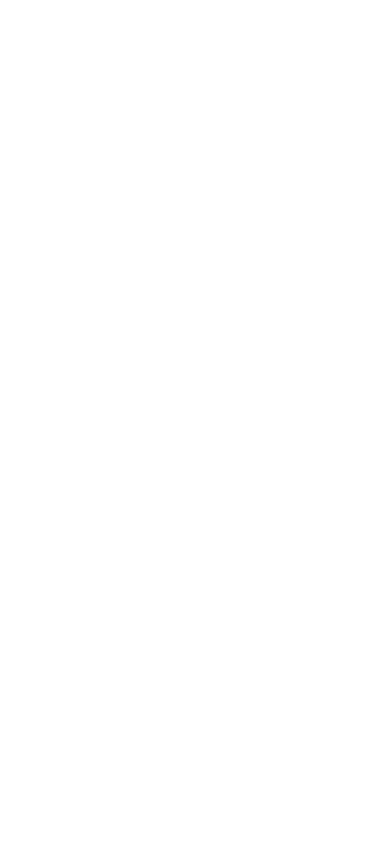
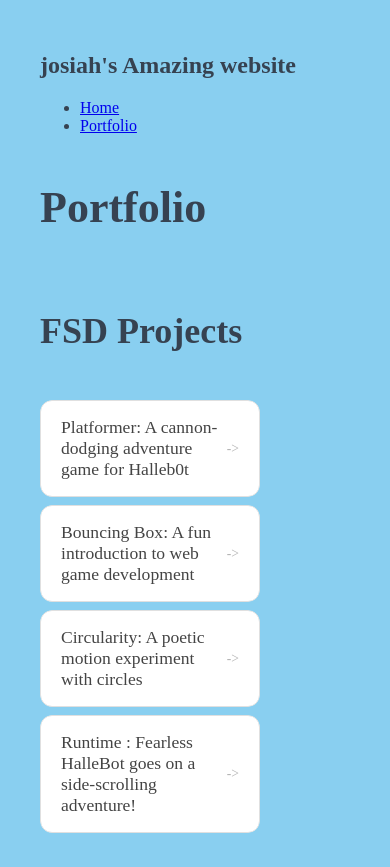
Before and after one commit to jsho0492111/jsho0492111.github.io, a plain HTML site: page portfolio.html in a window 390 px wide. Before the commit the page ends 844 px from the top, so only its background shows below. Drawn offline with Linux system fonts and the light colour scheme.

Commit message:
10/27/26 worked on portpholio

```diff
--- a/portfolio.html
+++ b/portfolio.html
@@ -0,0 +1,44 @@
+<!DOCTYPE html>
+<html>
+<head>
+<title>My Awesome project</title>
+<link rel="stylesheet" href="style.css" />
+</head>
+<body>
+<!-- All content goes here -->
+<div id="all-contents">
+  <nav>
+<h1>josiah's Amazing website</h1>
+<ul id="nav-ul">
+<li class="nav-li">
+<a href="https://urban-parakeet-g5xpw4rg4672pw-5500.app.github.dev/">Home</a>
+</li>
+<li class="nav-li">
+<a href="https://urban-parakeet-g5xpw4rg4672pw-5500.app.github.dev/portfolio.html">Portfolio</a>
+</li>
+</ul>
+</nav>
+<main>
+<div class="content">
+<h1>Portfolio</h1>
+<h3>FSD Projects</h3>
+<ul id="portfolio">
+  <li>
+<a href="fsd-projects/platformer/">Platformer: A cannon-dodging adventure game for Halleb0t</a>
+</li>
+<li>
+<a href="fsd-projects/bouncing-box/">Bouncing Box: A fun introduction to web game development</a>
+</li>
+<li>
+<a href="fsd-projects/circularity/">Circularity: A poetic motion experiment with circles</a>
+</li>
+<li>
+<a href="fsd-projects/runtime/">Runtime : Fearless HalleBot goes on a side-scrolling adventure!</a>
+</li>
+</ul>
+<!-- ASD Projects will go here -->
+</div>
+</main>
+</div>
+</body>
+</html>
--- a/style.css
+++ b/style.css
@@ -145,3 +145,91 @@ color 0.25s ease;
 background: #000;
 color: #169ebc;
 }
+/* Portfolio styles */
+.content h1 {
+color: black;
+}
+#portfolio {
+list-style: none;
+margin: 0;
+padding: 0;
+width: 100%;
+display: flex;
+flex-direction: column;
+gap: 8px;
+}
+#portfolio li {
+border-radius: 12px;
+overflow: hidden;
+}
+#portfolio a {
+display: flex;
+justify-content: space-between;
+align-items: center;
+text-decoration: none;
+color: #444;
+padding: 16px 20px;
+font-size: 1.1rem;
+font-weight: 500;
+background: #fff;
+border: 1px solid #e0e0e0;
+border-radius: 12px;
+transition: background 0.25s ease, color 0.25s ease, transform 0.25s ease;
+}
+#portfolio a:hover {
+background: #000;
+color: #fff;
+transform: translateX(4px);
+}
+#portfolio a::after {
+content: "->";
+font-size: 0.85rem;
+opacity: 0.4;
+transition: opacity 0.25s ease;
+
+white-space: nowrap;
+}
+#portfolio a:hover::after {
+opacity: 1;
+}
+/* responsive web design */
+@media screen and (min-width: 120px) and (max-width: 1080px) {
+main {
+height: 100ch;
+zoom: 1.5;
+display: grid;
+}
+h1 {
+
+font-size: 44px;
+}
+h2 {
+font-size: 42px;
+}
+h3 {
+font-size: 36px;
+}
+#all-contents {
+height: 100ch;
+margin: none;
+}
+a {
+font-size: 42px;
+}
+.sidebar {
+margin-right: 0px;
+justify-content: center;
+align-items: center;
+}
+.sidebar-img {
+width: 100%;
+}
+p,
+li {
+font-size: 24px;
+}
+.content {
+align-content: center;
+justify-content: center;
+}
+}
```
